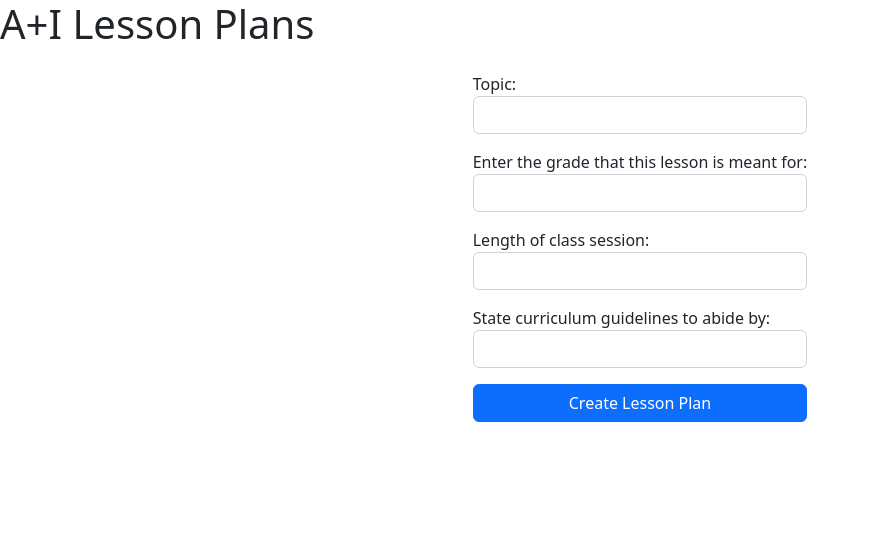
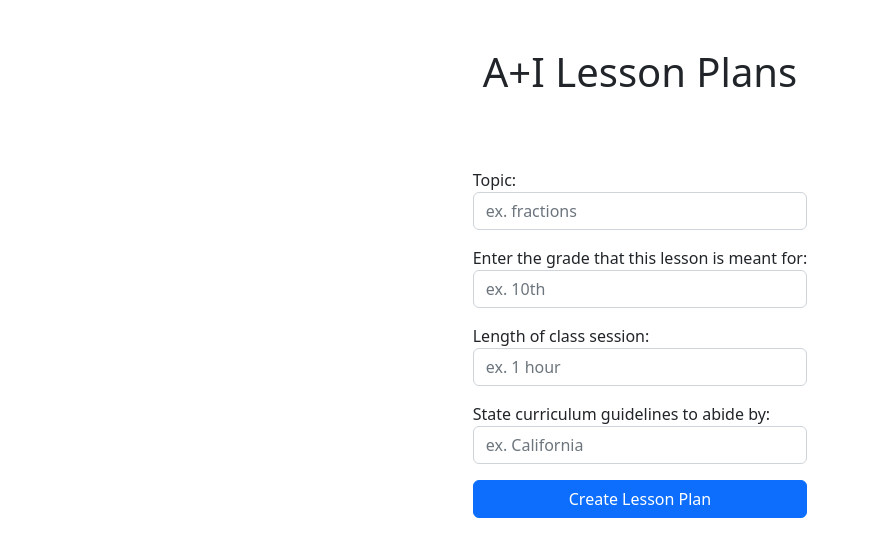
Before and after one commit to aronroyca/aiLessonPlans, a React (Create React App) app in the folder client/: page / in a window 1280 px wide. Shown: the top 556 px of the page, without its empty margins (0-870 px from the left). Built offline with nearby package versions, Linux system fonts and the light colour scheme.

Commit message:
fixed some ui stuff to make it look smooth

```diff
--- a/client/package.json
+++ b/client/package.json
@@ -6,8 +6,9 @@
     "@testing-library/jest-dom": "^5.16.5",
     "@testing-library/react": "^13.4.0",
     "@testing-library/user-event": "^13.5.0",
+    "bootstrap": "^5.2.3",
     "react": "^18.2.0",
-    "react-bootstrap": "^2.7.0",
+    "react-bootstrap": "^2.7.2",
     "react-dom": "^18.2.0",
     "react-scripts": "5.0.1",
     "web-vitals": "^2.1.4"
--- a/client/public/index.html
+++ b/client/public/index.html
@@ -9,8 +9,8 @@
       name="description"
       content="Web site created using create-react-app"
     />
-    <link rel="stylesheet" href="https://cdn.jsdelivr.net/npm/bootstrap@5.2.3/dist/css/bootstrap.min.css"
-      integrity="sha384-rbsA2VBKQhggwzxH7pPCaAqO46MgnOM80zW1RWuH61DGLwZJEdK2Kadq2F9CUG65" crossorigin="anonymous" />
+    <!-- <link rel="stylesheet" href="https://cdn.jsdelivr.net/npm/bootstrap@5.2.3/dist/css/bootstrap.min.css"
+      integrity="sha384-rbsA2VBKQhggwzxH7pPCaAqO46MgnOM80zW1RWuH61DGLwZJEdK2Kadq2F9CUG65" crossorigin="anonymous" /> -->
     <link rel="apple-touch-icon" href="%PUBLIC_URL%/logo192.png" />
     <!--
       manifest.json provides metadata used when your web app is installed on a
--- a/client/src/App.jsx
+++ b/client/src/App.jsx
@@ -1,5 +1,7 @@
 import Header from './components/Header'
 import Searchform from './components/Searchform'
+import '../node_modules/bootstrap/dist/css/bootstrap.css'
+import './styles/lp.css'
 
 function App() {
   return (
--- a/client/src/components/Header.jsx
+++ b/client/src/components/Header.jsx
@@ -1,8 +1,11 @@
+import React from 'react';
+
 function Header() {
-    return (
-        <h1>A+I Lesson Plans</h1>
-        )
-
+  return (
+    <header className='d-flex justify-content-center'>
+          <h1 className='p-5'>A+I Lesson Plans</h1>
+    </header>
+  );
 }
 
-export default Header
+export default Header;
--- a/client/src/components/Searchform.jsx
+++ b/client/src/components/Searchform.jsx
@@ -1,4 +1,5 @@
-import { useState, useEffect } from 'react';
+import { useState } from 'react';
+import Spin from './Spin';
 
 
 function Searchform() {
@@ -7,15 +8,15 @@ function Searchform() {
     const [length, setLength] = useState("")
     const [stateCurr, setStateCurr] = useState("")
     const [lp, setLp] = useState("");
+    const [isLoading, setIsLoading] = useState(false);
 
-    // useEffect(() => {
-    //     requestPlan();
-    // })
+    function createMarkup(lp) {
+    return {__html: lp};
+    }
 
     async function requestPlan() {
-        // const userFormData = new FormData(userForm);
-        // const userParameters = [...userFormData.values()];
-         console.log("submitted");
+        console.log("submitted");
+        document.getElementById('searchForm').innerHTML = 'Loading';
         const res = await fetch("http://localhost:3030/createPlan", {
     mode: "cors",
     method: "POST",
@@ -34,9 +35,10 @@ function Searchform() {
     setLp(json.result)
     }
 
-    return (
-    <>
-     <div className="d-flex justify-content-center col-12">
+    if (!isLoading && !lp) {
+         return (
+        <>
+                <div id='searchForm' className="d-flex justify-content-center col-12">
             <form className="d-flex flex-column justify-content-center align-content-around" action="/createPlan" method="post"
                 id="userForm" onSubmit={e => {
                 e.preventDefault();
@@ -45,19 +47,19 @@ function Searchform() {
             >
                 <div className="my-3">
                     <label>Topic:</label>
-                    <input id="planTopic" className="form-control" type="text" name="topic" value={topic} onChange={e => setTopic(e.target.value)}></input>
+                    <input id="planTopic" className="form-control" placeholder='ex. fractions' type="text" name="topic" value={topic} onChange={e => setTopic(e.target.value)}></input>
                 </div>
                 <div className="mb-3">
                     <label>Enter the grade that this lesson is meant for:</label>
-                    <input id="planGrade" className="form-control" type="text" name="grade" value={grade} onChange={e => setGrade(e.target.value)}></input>
+                    <input id="planGrade" className="form-control" placeholder='ex. 10th' type="text" name="grade" value={grade} onChange={e => setGrade(e.target.value)}></input>
                 </div>
                 <div className="mb-3">
                     <label>Length of class session:</label>
-                    <input id="planTime" className="form-control" type="text" name="time" value={length} onChange={e => setLength(e.target.value)}></input>
+                    <input id="planTime" className="form-control" placeholder='ex. 1 hour'  type="text" name="time" value={length} onChange={e => setLength(e.target.value)}></input>
                 </div>
                 <div className="mb-3">
                     <label>State curriculum guidelines to abide by:</label>
-                    <input id="planState" className="form-control" type="text" name="state" value={stateCurr} onChange={e => setStateCurr(e.target.value)}></input>
+                    <input id="planState" className="form-control" placeholder='ex. California' type="text" name="state" value={stateCurr} onChange={e => setStateCurr(e.target.value)}></input>
                 </div>
 
                 <button className="mb-3 btn btn-primary" type="submit"
@@ -67,9 +69,17 @@ function Searchform() {
                 >Create Lesson Plan</button>
             </form>
         </div>
-            <article className="" id="lessonPlan">{ lp }</article>
+            <article className="lp" id="lessonPlan"  dangerouslySetInnerHTML={createMarkup(lp)}></article>
     </>
     )
+    } else {
+         return (
+            <>
+                <article className="lp" id="lessonPlan"  dangerouslySetInnerHTML={createMarkup(lp)}></article>
+            </>
+        )
+    }
+
 
 }
 
--- /dev/null
+++ b/client/src/components/Spin.jsx
@@ -0,0 +1,11 @@
+import Spinner from 'react-bootstrap/Spinner';
+
+function Spin() {
+    return (
+        <Spinner animation="border" role="status">
+            <span className="sr-only">Loading...</span>
+        </Spinner>
+   )
+}
+
+export default Spin
--- /dev/null
+++ b/client/src/styles/lp.css
@@ -0,0 +1,9 @@
+/* styles for finished lp */
+
+.lp {
+    width: 80%;
+    margin: 0 auto;
+    line-height: 2rem;
+    padding: 10px 20px;
+
+}
```
Also changed, not shown: 2 other files (tests, documents, lock files or other folders).
